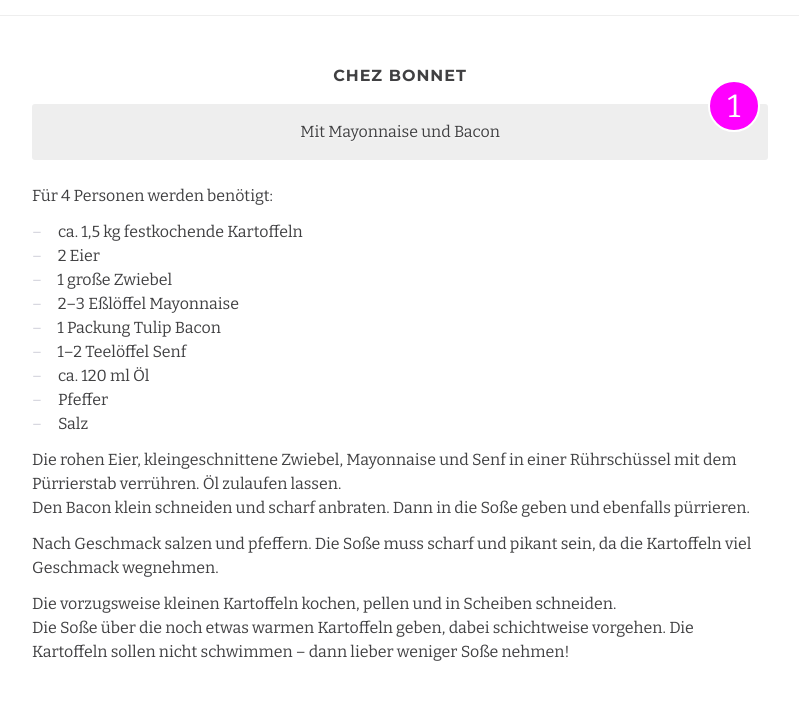
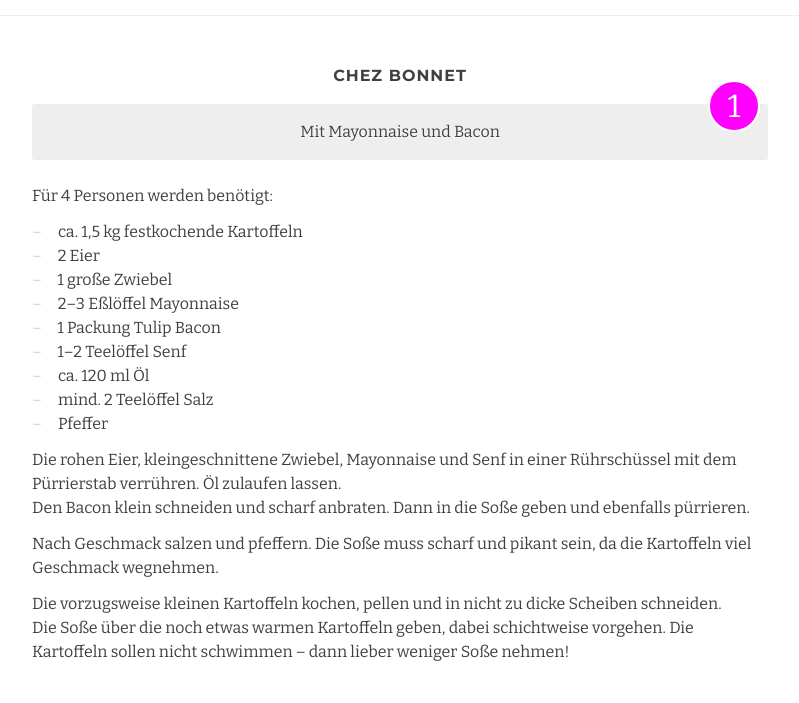
Before and after one commit to vorderdeck/kartoffelsalat, a plain HTML site: page index.html in a window 1280 px wide. Shown: the part 97-800 px from the top of the page, without its empty margins (240-1039 px from the left). Drawn offline with nearby package versions, Linux system fonts and the light colour scheme.

Commit message:
Update index.html

```diff
--- a/index.html
+++ b/index.html
@@ -107,8 +107,8 @@ border-top: 1px solid #eee;
 	<li>1 Packung Tulip Bacon</li>
 	<li>1–2 Teelöffel Senf</li>
 	<li>ca. 120 ml Öl</li>
+	<li>mind. 2 Teelöffel Salz</li>
 	<li>Pfeffer</li>
-	<li>Salz</li>
 </ul>
 
 </div>
@@ -120,7 +120,7 @@ Den Bacon klein schneiden und scharf anbraten. Dann in die Soße geben und ebenf
 
 <p>Nach Geschmack salzen und pfeffern. Die Soße muss scharf und pikant sein, da die Kartoffeln viel Geschmack wegnehmen.</p>
 
-<p>Die vorzugsweise kleinen Kartoffeln kochen, pellen und in Scheiben schneiden. <br />
+<p>Die vorzugsweise kleinen Kartoffeln kochen, pellen und in nicht zu dicke Scheiben schneiden. <br />
 Die Soße über die noch etwas warmen Kartoffeln geben, dabei schichtweise vorgehen. Die Kartoffeln sollen nicht schwimmen – dann lieber weniger Soße nehmen!</p>
 
 </div>
@@ -251,7 +251,7 @@ drüber träufeln, Deckel zu und vorsichtig drehen und wenden. Wie viel Öl letz
 </section>
 -->
 
-<footer><p>2018 – vorderdeck</p></footer>
+<footer><p>2019 – vorderdeck</p></footer>
 
 </body>
 </html>
```
